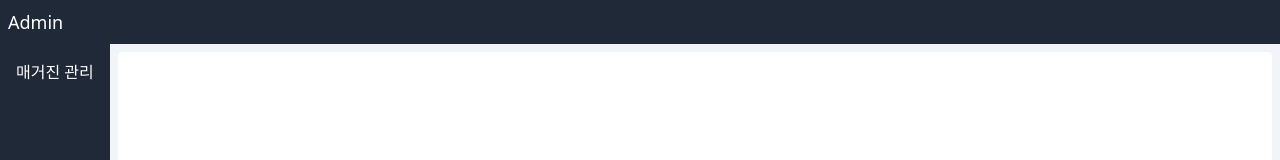
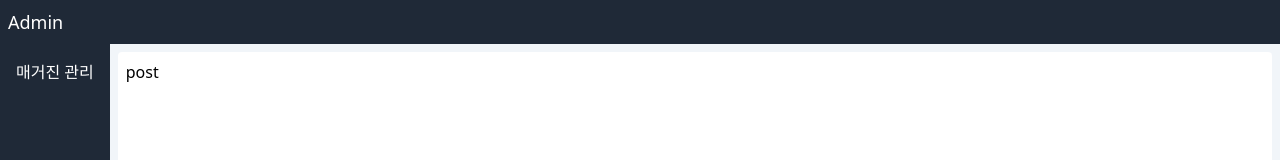
Before and after one commit to petever/admin-frontend, a React (Create React App) app: page /post in a window 1280 px wide. Before the commit this address had no page. Shown: the top 160 px of the page. Built offline with nearby package versions, Linux system fonts and the light colour scheme.

Commit message:
refactor: 로그인, 공통 레이아웃 분리

```diff
--- a/src/App.tsx
+++ b/src/App.tsx
@@ -1,11 +1,23 @@
 import React from "react";
+import { BrowserRouter, Routes, Route } from "react-router-dom";
 import "./App.css";
-import LoginForm from "./components/LoginForm";
+import Layout from "./components/common/Layout";
+import PostWrite from "./components/common/PostWrite";
+import Login from "./pages/Login";
+import Magazine from "./pages/Magazine";
 
 function App() {
   return (
-    <div className="App">
-      <LoginForm />
+    <div>
+      <BrowserRouter>
+        <Routes>
+          <Route path="/" element={<Login />} />
+          <Route element={<Layout />}>
+            <Route path="/magazine" element={<Magazine />} />
+            <Route path="/post" element={<PostWrite />} />
+          </Route>
+        </Routes>
+      </BrowserRouter>
     </div>
   );
 }
--- a/src/components/common/BoardWriteModal/BoardWriteModal.tsx
+++ /dev/null
@@ -1,7 +0,0 @@
-import React from "react";
-
-const BoardWriteModal = () => {
-  return <div>1</div>;
-};
-
-export default BoardWriteModal;
--- a/src/components/common/Layout/Layout.tsx
+++ b/src/components/common/Layout/Layout.tsx
@@ -1,18 +1,16 @@
 import React from "react";
+import { Outlet } from "react-router-dom";
 import Header from "../Header";
 import SideMenu from "../SideMenu";
 
-type LayoutProps = {
-  children: React.ReactNode;
-};
-const Layout = ({ children }: LayoutProps) => {
+const Layout = () => {
   return (
     <div>
       <Header />
       <div className="flex bg-slate-100">
         <SideMenu />
         <section className="m-2 p-2 rounded flex-1 bg-white">
-          {children}
+          <Outlet />
         </section>
       </div>
     </div>
--- /dev/null
+++ b/src/components/common/PostWrite/PostWrite.tsx
@@ -0,0 +1,7 @@
+import React from "react";
+
+const PostWrite = () => {
+  return <div>post</div>;
+};
+
+export { PostWrite };
--- /dev/null
+++ b/src/components/common/PostWrite/index.ts
@@ -0,0 +1 @@
+export { PostWrite as default } from "./PostWrite";
--- a/src/index.tsx
+++ b/src/index.tsx
@@ -2,24 +2,11 @@ import React from "react";
 import ReactDOM from "react-dom";
 import "./index.css";
 import App from "./App";
-import { BrowserRouter, Route, Routes } from "react-router-dom";
-
 import reportWebVitals from "./reportWebVitals";
-import Layout from "./components/common/Layout";
-import Magazine from "./pages/Magazine/Magazine";
 
 ReactDOM.render(
   <React.StrictMode>
-    <BrowserRouter>
-      <Routes>
-        <Route path="/" element={<App />} />
-      </Routes>
-      <Layout>
-        <Routes>
-          <Route path="/Magazine" element={<Magazine />} />
-        </Routes>
-      </Layout>
-    </BrowserRouter>
+    <App />
   </React.StrictMode>,
   document.getElementById("root")
 );
--- /dev/null
+++ b/src/pages/Login.tsx
@@ -0,0 +1,8 @@
+import React from "react";
+import LoginForm from "../components/LoginForm";
+
+const Login = () => {
+  return <LoginForm />;
+};
+
+export default Login;
```
Also changed, not shown: tsconfig.json (+8 -4 lines), src/pages/Magazine.tsx (renamed from src/pages/Magazine/Magazine.tsx).
